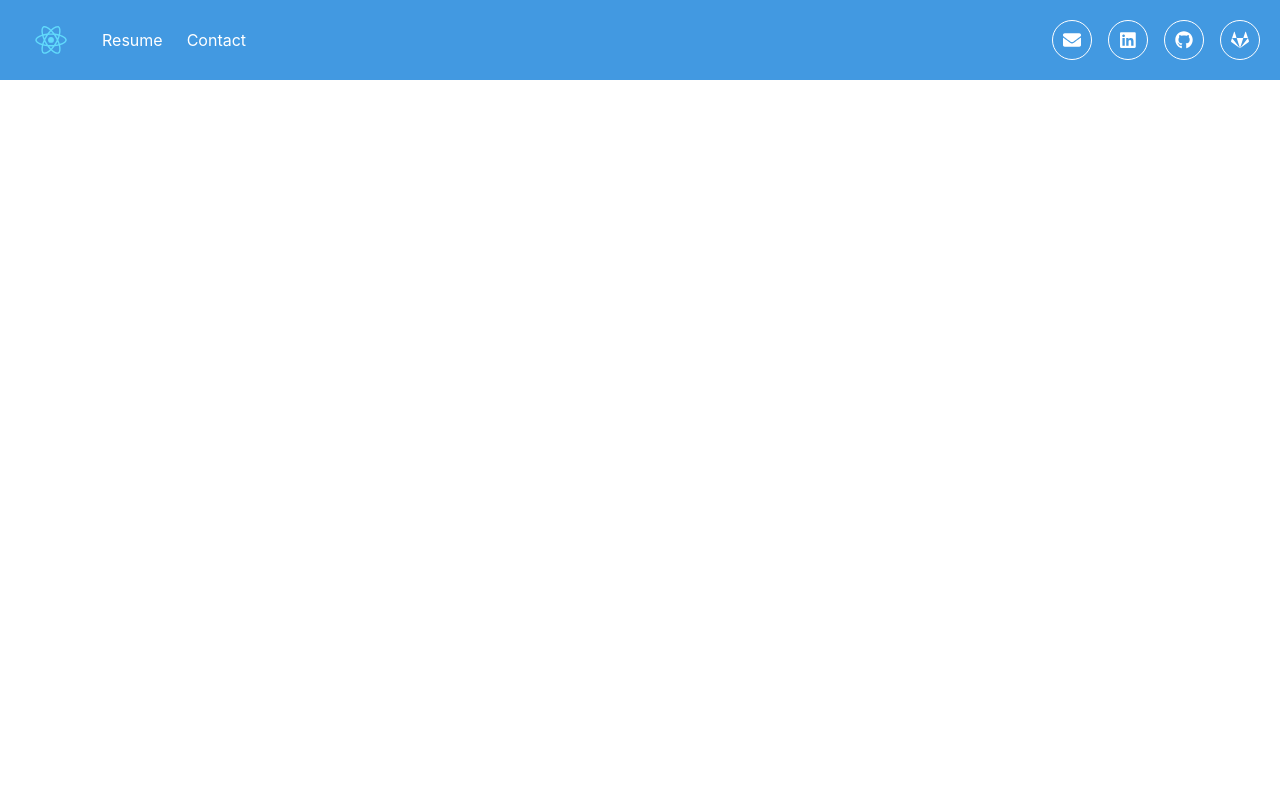
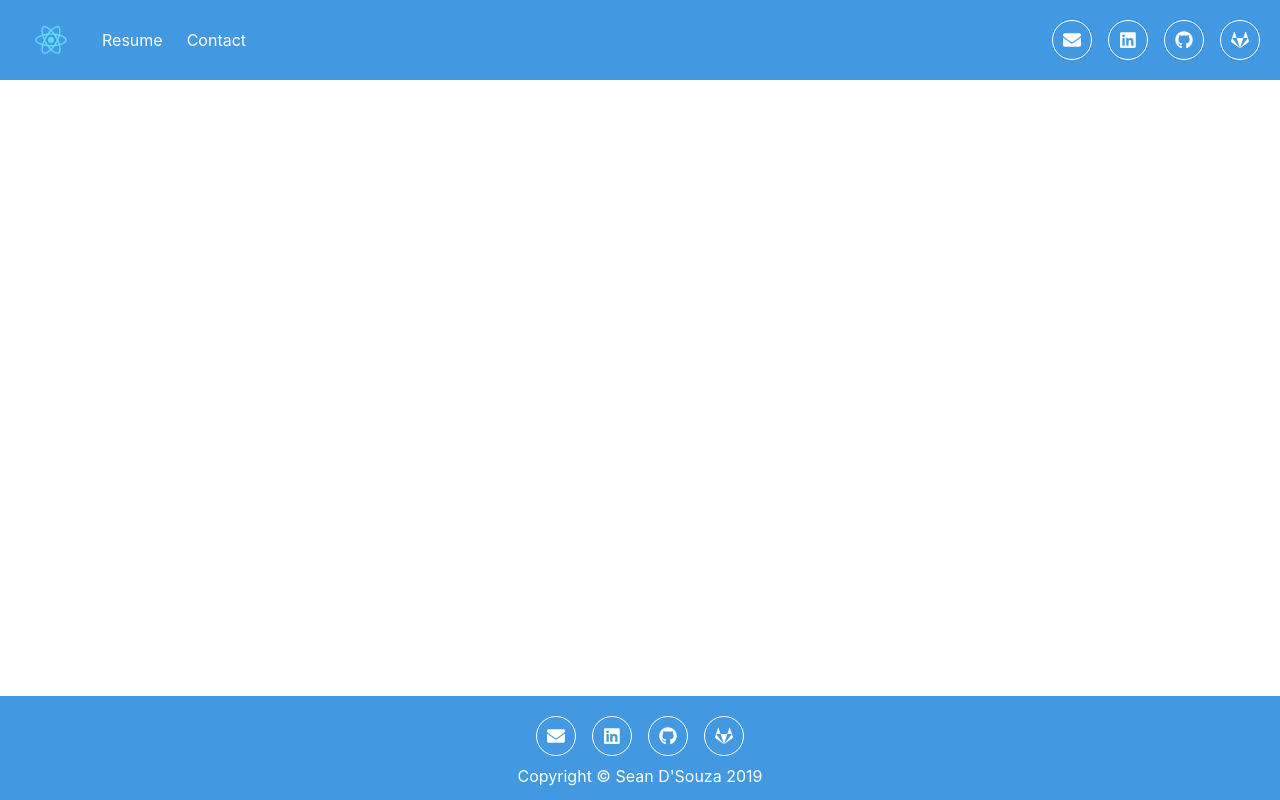
Before and after one commit to seendsouza/seendsouza.github.io, a React (Create React App) app: page / in a window 1280 px wide. Built offline with nearby package versions, Linux system fonts and the light colour scheme.

Commit message:
feat: add footer

```diff
--- a/src/components/App.js
+++ b/src/components/App.js
@@ -1,11 +1,13 @@
 import React from "react";
 import Header from "./Header/header";
+import Footer from "./Footer/footer";
 
 export default class App extends React.Component {
   render() {
     return (
       <div className="App">
         <Header />
+        <Footer />
       </div>
     );
   }
--- /dev/null
+++ b/src/components/Footer/badgelist.js
@@ -0,0 +1,39 @@
+import React from "react";
+import { FontAwesomeIcon } from "@fortawesome/react-fontawesome";
+import { faEnvelope } from "@fortawesome/free-solid-svg-icons";
+import {
+  faLinkedin,
+  faGithub,
+  faGitlab
+} from "@fortawesome/free-brands-svg-icons";
+
+class Badge extends React.Component {
+  render() {
+    return (
+      <a
+        href={this.props.href}
+        class="block text-lg h-10 w-10 flex items-center justify-center leading-none border rounded-full text-white border-white hover:border-transparent hover:text-blue-500 hover:bg-white lg:m-2 mt-4 mb-2 mx-2"
+      >
+        <FontAwesomeIcon icon={this.props.icon} />
+      </a>
+    );
+  }
+}
+
+export default class BadgeList extends React.Component {
+  render() {
+    return (
+      <div>
+        <div class="flex flex-row justify-center lg:border-none border-t-2 border-white">
+          <Badge href="mailto:sdsou037@uottawa.ca" icon={faEnvelope} />
+          <Badge
+            href="https://www.linkedin.com/in/sean-d-98131b125"
+            icon={faLinkedin}
+          />
+          <Badge href="https://github.com/seendsouza" icon={faGithub} />
+          <Badge href="https://gitlab.com/seendsouza" icon={faGitlab} />
+        </div>
+      </div>
+    );
+  }
+}
--- /dev/null
+++ b/src/components/Footer/footer.js
@@ -0,0 +1,17 @@
+import React from "react";
+import BadgeList from "./badgelist";
+
+export default class Header extends React.Component {
+  render() {
+    return (
+      <footer class="bg-blue-500 p-3 bottom-0 absolute w-full">
+        <BadgeList />
+        <div class="justify-center items-center ">
+          <p class="flex flex-row justify-center text-white">
+            Copyright © Sean D'Souza 2019
+          </p>
+        </div>
+      </footer>
+    );
+  }
+}
```
